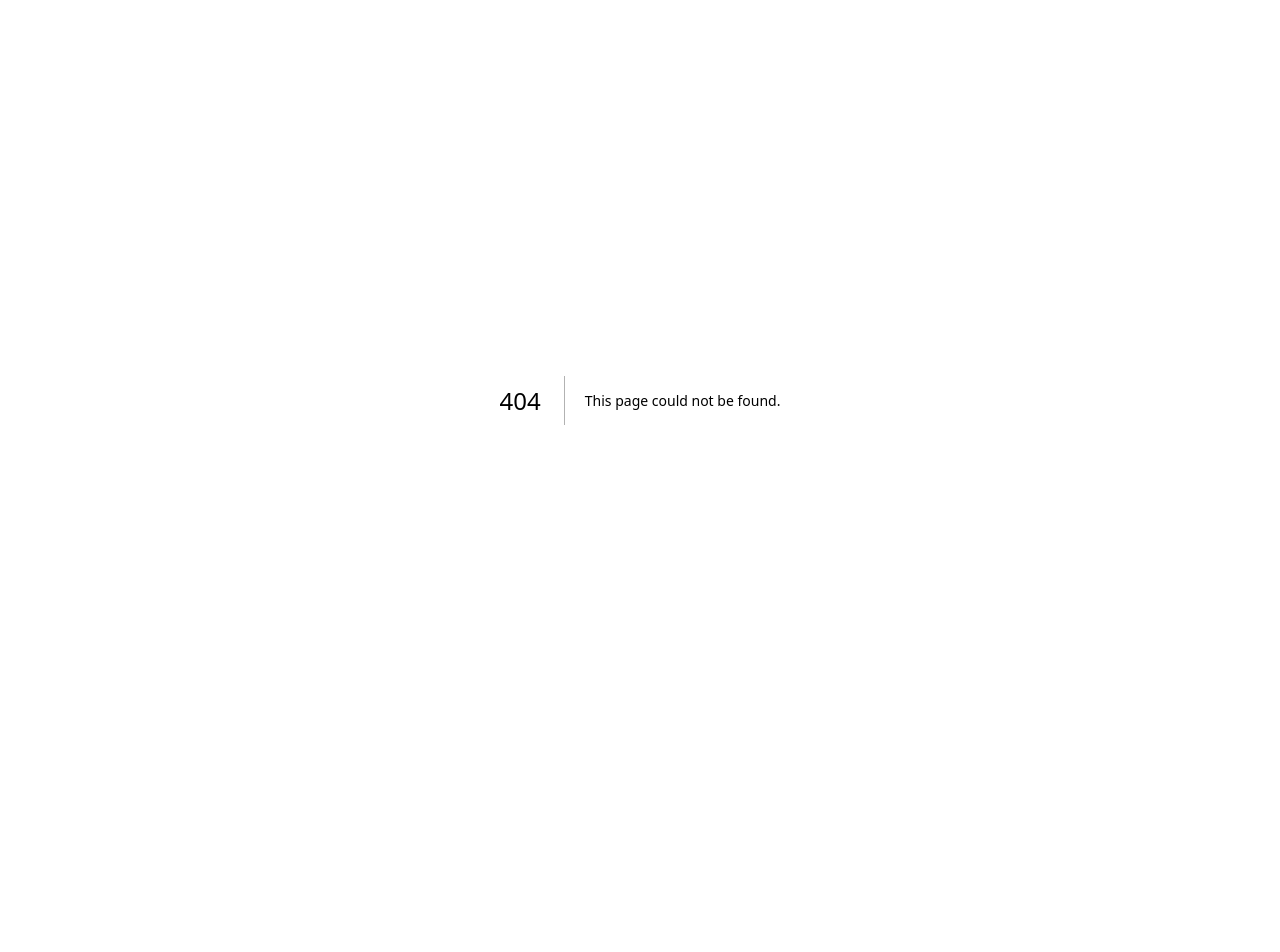
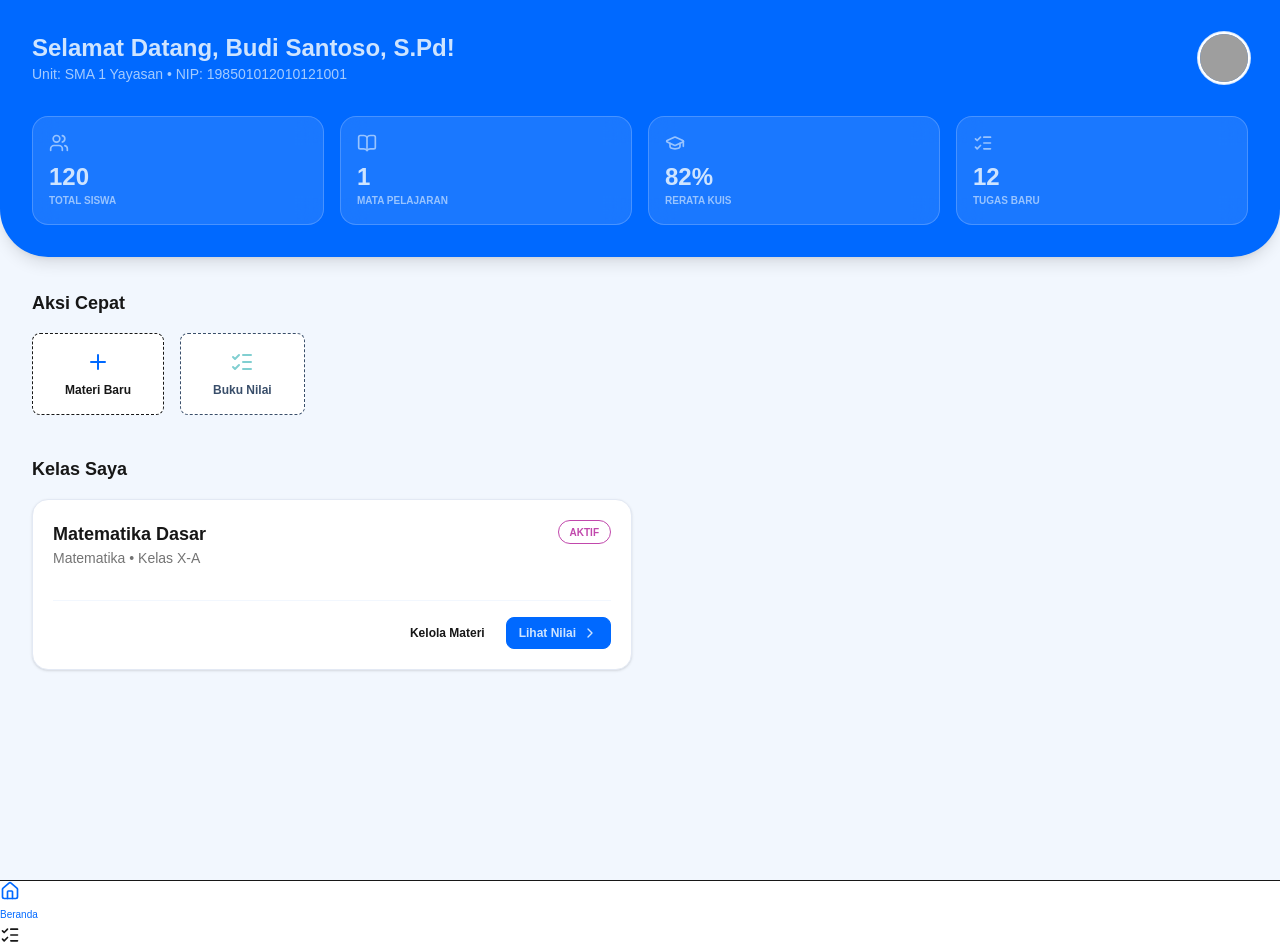
Before and after one commit to anggriawancahya/erpas-lms, a Next.js app: page /teacher/dashboard in a window 1280 px wide. Before the commit this address had no page. Shown: the top 952 px of the page. Before the commit the page ends 800 px from the top, so only its background shows below. Built offline with nearby package versions, Linux system fonts and the light colour scheme; grey boxes are pictures that could not be loaded.

Commit message:
Add Teacher Dashboard and Layout components with navigation and quick stats

```diff
--- /dev/null
+++ b/src/app/teacher/dashboard/page.tsx
@@ -0,0 +1,99 @@
+'use client';
+
+import React from 'react';
+import Link from 'next/link';
+import courses from '@/data/courses.json';
+import { Users, BookOpen, GraduationCap, Plus, ListChecks, ChevronRight } from 'lucide-react';
+
+export default function TeacherDashboard() {
+  // Mock: Mengambil data mata pelajaran yang diampu oleh Budi Santoso
+  const teacherName = "Budi Santoso, S.Pd";
+  const myCourses = courses.filter(c => c.teacher === teacherName);
+
+  return (
+    <main className="min-h-screen">
+      {/* Header Guru */}
+      <div className="bg-primary text-primary-content p-8 rounded-b-[3rem] shadow-lg">
+        <div className="flex flex-col md:flex-row md:items-center justify-between gap-4">
+          <div>
+            <h1 className="text-2xl font-bold">Selamat Datang, {teacherName}!</h1>
+            <p className="opacity-80 text-sm">Unit: SMA 1 Yayasan • NIP: 198501012010121001</p>
+          </div>
+          <div className="avatar">
+            <div className="w-12 rounded-full ring ring-primary-content ring-offset-base-100 ring-offset-2">
+              <img src="https://api.dicebear.com/7.x/avataaars/svg?seed=Budi" alt="profile" />
+            </div>
+          </div>
+        </div>
+
+        {/* Quick Stats Grid */}
+        <div className="grid grid-cols-2 md:grid-cols-4 gap-4 mt-8">
+          <div className="bg-white/10 backdrop-blur-md p-4 rounded-2xl border border-white/20">
+            <Users className="w-5 h-5 mb-2 opacity-70" />
+            <div className="text-2xl font-bold">120</div>
+            <div className="text-[10px] uppercase font-bold opacity-70">Total Siswa</div>
+          </div>
+          <div className="bg-white/10 backdrop-blur-md p-4 rounded-2xl border border-white/20">
+            <BookOpen className="w-5 h-5 mb-2 opacity-70" />
+            <div className="text-2xl font-bold">{myCourses.length}</div>
+            <div className="text-[10px] uppercase font-bold opacity-70">Mata Pelajaran</div>
+          </div>
+          <div className="bg-white/10 backdrop-blur-md p-4 rounded-2xl border border-white/20">
+            <GraduationCap className="w-5 h-5 mb-2 opacity-70" />
+            <div className="text-2xl font-bold">82%</div>
+            <div className="text-[10px] uppercase font-bold opacity-70">Rerata Kuis</div>
+          </div>
+          <div className="bg-white/10 backdrop-blur-md p-4 rounded-2xl border border-white/20">
+            <ListChecks className="w-5 h-5 mb-2 opacity-70" />
+            <div className="text-2xl font-bold">12</div>
+            <div className="text-[10px] uppercase font-bold opacity-70">Tugas Baru</div>
+          </div>
+        </div>
+      </div>
+
+      <div className="p-4 md:p-8 space-y-8">
+        {/* Aksi Cepat */}
+        <section>
+          <h2 className="text-lg font-bold mb-4">Aksi Cepat</h2>
+          <div className="flex gap-4 overflow-x-auto pb-2 scrollbar-hide">
+            <button className="btn btn-outline border-dashed flex-none flex-col h-auto py-4 px-8 gap-2 bg-base-100">
+              <Plus className="w-6 h-6 text-primary" />
+              <span className="text-xs">Materi Baru</span>
+            </button>
+            <Link href="/teacher/gradebook" className="btn btn-outline border-dashed flex-none flex-col h-auto py-4 px-8 gap-2 bg-base-100 text-base-content">
+              <ListChecks className="w-6 h-6 text-success" />
+              <span className="text-xs">Buku Nilai</span>
+            </Link>
+          </div>
+        </section>
+
+        {/* Daftar Kelas yang Diampu */}
+        <section>
+          <h2 className="text-lg font-bold mb-4">Kelas Saya</h2>
+          <div className="grid grid-cols-1 md:grid-cols-2 gap-4">
+            {myCourses.map(course => (
+              <div key={course.id} className="card bg-base-100 shadow-sm border border-base-300">
+                <div className="card-body p-5">
+                  <div className="flex justify-between items-start">
+                    <div>
+                      <h3 className="font-bold text-lg">{course.title}</h3>
+                      <p className="text-sm opacity-60">Matematika • Kelas X-A</p>
+                    </div>
+                    <div className="badge badge-accent badge-outline text-[10px] font-bold">AKTIF</div>
+                  </div>
+
+                  <div className="card-actions justify-end mt-6 pt-4 border-t border-base-200 gap-2">
+                    <button className="btn btn-ghost btn-sm text-xs">Kelola Materi</button>
+                    <Link href={`/teacher/gradebook/${course.id}`} className="btn btn-primary btn-sm text-xs">
+                      Lihat Nilai <ChevronRight className="w-4 h-4" />
+                    </Link>
+                  </div>
+                </div>
+              </div>
+            ))}
+          </div>
+        </section>
+      </div>
+    </main>
+  );
+}
--- /dev/null
+++ b/src/app/teacher/layout.tsx
@@ -0,0 +1,33 @@
+import React from 'react';
+import { Home, ListChecks, BookOpen, Settings } from 'lucide-react';
+import Link from 'next/link';
+
+export default function TeacherLayout({ children }: { children: React.ReactNode }) {
+  return (
+    <div className="flex flex-col min-h-screen bg-base-200">
+      <div className="flex-1 pb-20">
+        {children}
+      </div>
+
+      {/* Bottom Nav khusus Pengajar */}
+      <div className="btm-nav btm-nav-md border-t bg-base-100 z-50">
+        <Link href="/teacher/dashboard" className="text-primary">
+          <Home className="w-5 h-5" />
+          <span className="btm-nav-label text-[10px]">Beranda</span>
+        </Link>
+        <Link href="/teacher/gradebook">
+          <ListChecks className="w-5 h-5" />
+          <span className="btm-nav-label text-[10px]">Nilai</span>
+        </Link>
+        <Link href="/teacher/courses">
+          <BookOpen className="w-5 h-5" />
+          <span className="btm-nav-label text-[10px]">Materi</span>
+        </Link>
+        <Link href="/teacher/settings">
+          <Settings className="w-5 h-5" />
+          <span className="btm-nav-label text-[10px]">Akun</span>
+        </Link>
+      </div>
+    </div>
+  );
+}
```
Also changed, not shown: 1 other file (tests, documents, lock files or other folders).
